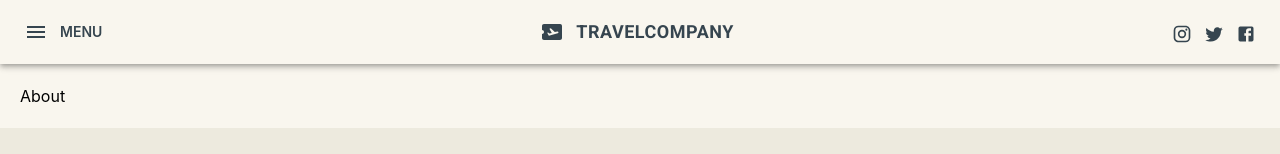
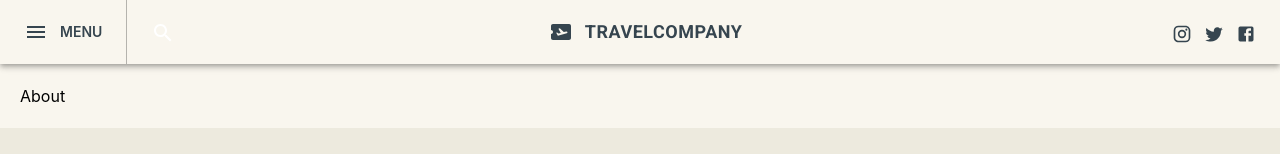
Before and after one commit to Jlnbnt/INRS, a React (Create React App) app: page /about in a window 1280 px wide. Shown: the top 154 px of the page. Built offline with nearby package versions, Linux system fonts and the light colour scheme; a web font is replaced by a local one.

Commit message:
Searchbar added

```diff
--- a/src/App.js
+++ b/src/App.js
@@ -4,6 +4,7 @@ import Layout from "./layout/Layout";
 import Homepage from "./pages/Homepage";
 import Missing from "./pages/Missing";
 import About from "./pages/About";
+import News from "./pages/News";
 
 import { useThemeContext } from "./context/ThemeProvider";
 
@@ -18,6 +19,7 @@ function App() {
           <Route path="/" element={<Layout />}>
             <Route path="/" element={<Homepage />} />
             <Route path="/about" element={<About />} />
+            <Route path="/news:id" element={<News />} />
           </Route>
           {/* Catch All */}
           <Route path="*" element={<Missing />} />
--- a/src/layout/Layout.js
+++ b/src/layout/Layout.js
@@ -2,7 +2,7 @@ import React, { useState } from "react";
 
 import { Outlet } from "react-router-dom";
 
-import Navbar from "./Navbar";
+import Navbar from "./Navbar/Navbar";
 import Footer from "./Footer";
 import Sidebar from "./Sidebar/Sidebar";
 
--- a/src/layout/Navbar.js
+++ /dev/null
@@ -1,75 +0,0 @@
-import React from "react";
-
-import AppBar from "@mui/material/AppBar";
-import Box from "@mui/material/Box";
-import Toolbar from "@mui/material/Toolbar";
-import Button from "@mui/material/Button";
-
-import MenuIcon from "@mui/icons-material/Menu";
-import { Link } from "react-router-dom";
-
-import ListItem from "@mui/material/ListItem";
-
-import InstagramIcon from "@mui/icons-material/Instagram";
-import TwitterIcon from "@mui/icons-material/Twitter";
-import FacebookIcon from "@mui/icons-material/Facebook";
-import SearchIcon from "@mui/icons-material/Search";
-import AirplaneTicketIcon from "@mui/icons-material/AirplaneTicket";
-export default function Navbar({ toggleDrawer }) {
-  const SocialLink = (props) => {
-    return (
-      <ListItem
-        disablePadding
-        className="text-light dark:text-dark hover:text-gray-400 dark:hover:text-gray-400 hover:bg-transparent"
-      >
-        <Link to={props.link}>{props.icon}</Link>
-      </ListItem>
-    );
-  };
-  return (
-    <>
-      <AppBar position="sticky" className="bg-light dark:bg-dark border-none">
-        <Toolbar>
-          <Box className="absolute w-full left-0 flex justify-between items-center px-6">
-            <button
-              size="large"
-              edge="start"
-              aria-label="menu"
-              className="z-10 hover:bg-transparent gap-3 flex items-center"
-              onClick={toggleDrawer(true)}
-            >
-              <MenuIcon className="text-light dark:text-dark" />
-              <span className="hidden sm:block text-sm font-semibold text-light dark:text-dark">
-                MENU
-              </span>
-            </button>
-            <Link to="/">
-              <Button className="text-light font-semibold dark:text-dark text-lg hover:bg-transparent">
-                <AirplaneTicketIcon className="text-light dark:text-dark mr-3 h-8" />
-                TravelCompany
-              </Button>
-            </Link>
-            <div className="hidden sm:flex gap-3">
-              <SocialLink
-                icon={<InstagramIcon fontSize="small" />}
-                link="/about"
-              />
-              <SocialLink
-                icon={<TwitterIcon fontSize="small" />}
-                link="/about"
-              />
-              <SocialLink
-                icon={<FacebookIcon fontSize="small" />}
-                link="/about"
-              />
-            </div>
-            <div className="flex sm:hidden">
-              <SocialLink icon={<SearchIcon />} link="/about" />
-              {/* To impletement */}
-            </div>
-          </Box>
-        </Toolbar>
-      </AppBar>
-    </>
-  );
-}
--- /dev/null
+++ b/src/layout/Navbar/Navbar.js
@@ -0,0 +1,97 @@
+import React, { useState } from "react";
+
+import AppBar from "@mui/material/AppBar";
+import Searchbar from "./Searchbar";
+import Box from "@mui/material/Box";
+import Toolbar from "@mui/material/Toolbar";
+import Button from "@mui/material/Button";
+
+import MenuIcon from "@mui/icons-material/Menu";
+import { Link } from "react-router-dom";
+
+import ListItem from "@mui/material/ListItem";
+
+import InstagramIcon from "@mui/icons-material/Instagram";
+import TwitterIcon from "@mui/icons-material/Twitter";
+import FacebookIcon from "@mui/icons-material/Facebook";
+import SearchIcon from "@mui/icons-material/Search";
+import AirplaneTicketIcon from "@mui/icons-material/AirplaneTicket";
+export default function Navbar({ toggleDrawer }) {
+  const [searchActive, setSearchActive] = useState(false);
+
+  const SocialLink = (props) => {
+    return (
+      <ListItem
+        disablePadding
+        className="text-light dark:text-dark hover:text-gray-400  hover:bg-transparent"
+      >
+        <Link to={props.link}>{props.icon}</Link>
+      </ListItem>
+    );
+  };
+  return (
+    <>
+      <AppBar position="sticky" className="bg-light dark:bg-dark border-none">
+        <Toolbar>
+          {searchActive ? (
+            <Searchbar setSearchActive={setSearchActive} />
+          ) : (
+            <Box className="absolute w-full h-full left-0 flex justify-between items-center px-6">
+              <button
+                size="large"
+                edge="start"
+                aria-label="menu"
+                className="z-10 hover:bg-transparent gap-3 flex items-center"
+                onClick={toggleDrawer(true)}
+              >
+                <MenuIcon className="text-light dark:text-dark" />
+
+                <span className="hidden sm:block text-sm font-semibold text-light dark:text-dark">
+                  MENU
+                </span>
+              </button>
+
+              <div className="hidden sm:flex h-full w-[1px] bg-dark dark:bg-light opacity-30 mx-6" />
+
+              <div className="flex w-full justify-between">
+                <div className="invisible sm:visible flex">
+                  {/* <SocialLink icon={<SearchIcon />} /> */}
+                  <button onClick={() => setSearchActive(true)}>
+                    <SearchIcon />
+                  </button>
+                  {/* To impletement */}
+                </div>
+                <Link to="/">
+                  <Button className="text-light font-semibold dark:text-dark text-lg hover:bg-transparent lg:mr-14 mr-6 sm:mr-0">
+                    <AirplaneTicketIcon className="text-light dark:text-dark mr-3 h-8" />
+                    TravelCompany
+                  </Button>
+                </Link>
+                <div className="hidden sm:flex gap-3">
+                  <SocialLink
+                    icon={<InstagramIcon fontSize="small" />}
+                    link="/about"
+                  />
+                  <SocialLink
+                    icon={<TwitterIcon fontSize="small" />}
+                    link="/about"
+                  />
+                  <SocialLink
+                    icon={<FacebookIcon fontSize="small" />}
+                    link="/about"
+                  />
+                </div>
+                <div className="flex sm:hidden">
+                  <button onClick={() => setSearchActive(true)}>
+                    <SearchIcon />
+                  </button>
+                  {/* To impletement */}
+                </div>
+              </div>
+            </Box>
+          )}
+        </Toolbar>
+      </AppBar>
+    </>
+  );
+}
--- /dev/null
+++ b/src/layout/Navbar/Searchbar.js
@@ -0,0 +1,24 @@
+import React from "react";
+
+import CloseIcon from "@mui/icons-material/Close";
+
+const Searchbar = ({ setSearchActive }) => {
+  return (
+    <div
+      id="searchbar"
+      className="text-light dark:text-dark w-full flex justify-between items-center absolute h-full bg-light dark:bg-dark left-0 p-6"
+    >
+      <input
+        type="text"
+        placeholder="Recherchez une actualité, un événement..."
+        className=" w-full outline-none bg-transparent caret-light dark:caret-dark placeholder:opacity-60"
+      />
+
+      <button onClick={() => setSearchActive(false)}>
+        <CloseIcon className="hover:text-gray-400 duration-300" />
+      </button>
+    </div>
+  );
+};
+
+export default Searchbar;
--- a/src/layout/Sidebar/Sidebar.js
+++ b/src/layout/Sidebar/Sidebar.js
@@ -21,12 +21,12 @@ export default function Sidebar({ open, toggleDrawer }) {
       <>
         <Link to={props.link}>
           <ListItem
-            className="hover:bg-white dark:hover:bg-gray-700"
+            className="hover:bg-white dark:hover:bg-gray-700 duration-300"
             onClick={toggleDrawer(false)}
             onKeyDown={toggleDrawer(false)}
           >
             <ListItemButton
-              className="hover:bg-transparent"
+              className="hover:bg-transparent "
               disableRipple
               /*  sx={{
                 "&.MuiButtonBase-root:hover": {
@@ -47,7 +47,7 @@ export default function Sidebar({ open, toggleDrawer }) {
   const NavAction = (props) => {
     return (
       <>
-        <ListItem className="p-5 hover:bg-white dark:hover:bg-gray-700 flex justify-between">
+        <ListItem className="p-5 hover:bg-white dark:hover:bg-gray-700 flex justify-between duration-300">
           <div>
             <Link to={props.link}>
               <ListItemText onClick={props.customFunc} disableTypography>
--- /dev/null
+++ b/src/pages/News.js
@@ -0,0 +1,7 @@
+import React from "react";
+
+const News = () => {
+  return <div>News</div>;
+};
+
+export default News;
--- a/tailwind.config.js
+++ b/tailwind.config.js
@@ -25,6 +25,10 @@ module.exports = {
         light: "#36454F",
         dark: "#F9F6EE",
       },
+      colors: {
+        light: "#36454F",
+        dark: "#F9F6EE",
+      },
     },
   },
   plugins: [],
```
Also changed, not shown: src/components/Cards/NewsCard.js (+11 -10 lines), src/layout/Footer.js (+4 -10 lines).
